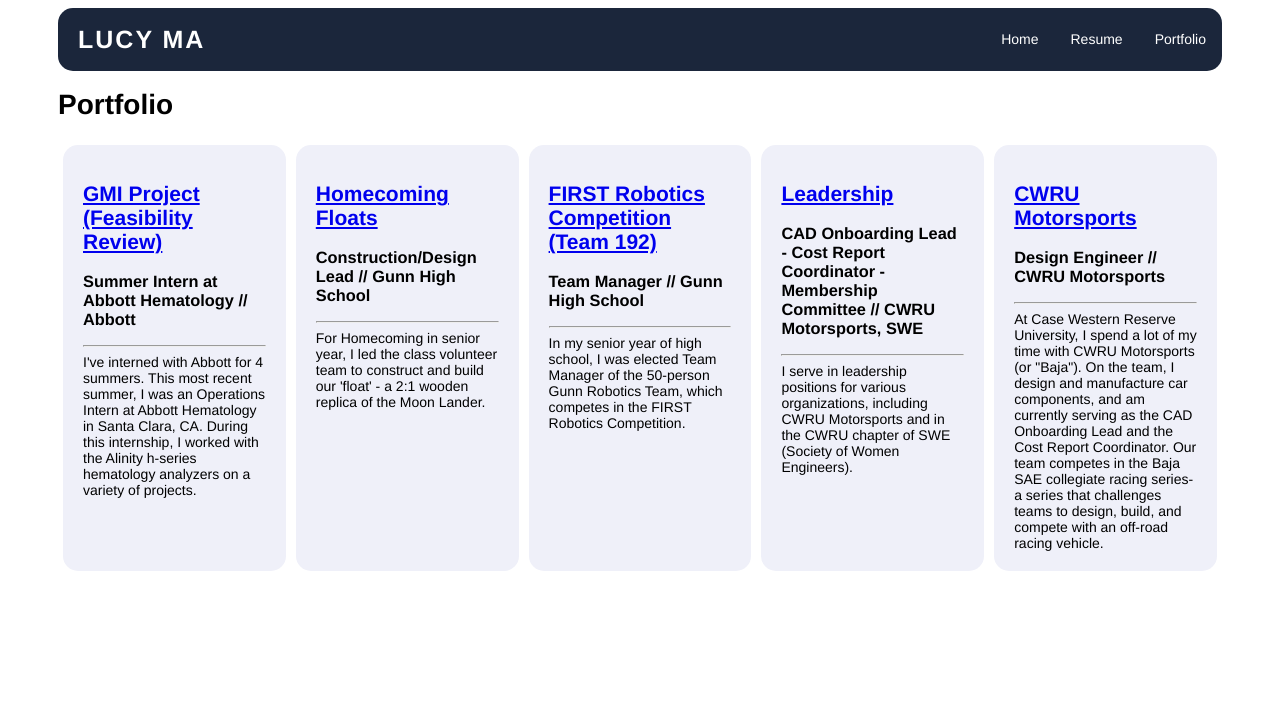
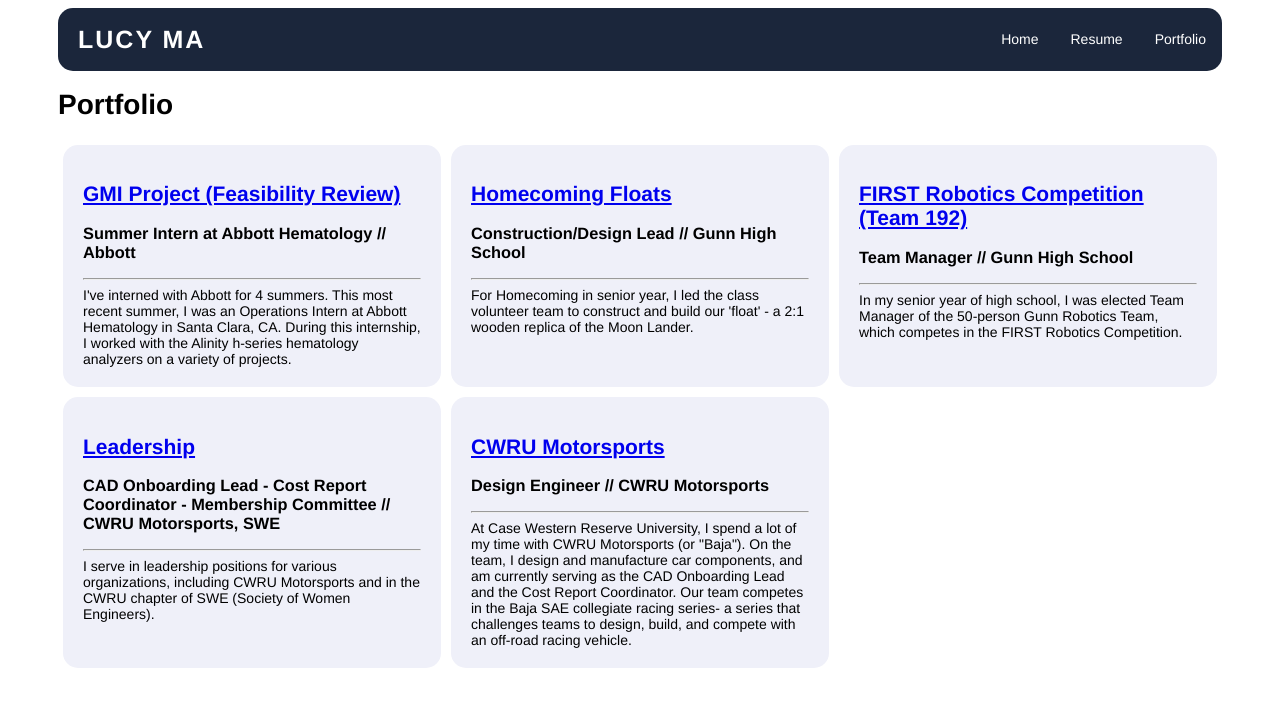
Before and after one commit to lucyttma/lucyttma.github.io, a Jekyll site: the page built from static/portfolio.html, in a window 1280 px wide. Shown: the top 707 px of the page. Built offline with Jekyll 4.4.1, drawn with Linux system fonts in a browser that asks for light colours.

Commit message:
Update main.scss

```diff
--- a/_sass/main.scss
+++ b/_sass/main.scss
@@ -58,7 +58,7 @@
 
 .wrapper {
   display: grid;
-  grid-template-columns: repeat(auto-fit, minmax(200px, 1fr));
+  grid-template-columns: repeat(auto-fit, minmax(350px, 1fr));
 }
 
 .home_wrapper_left {
```
